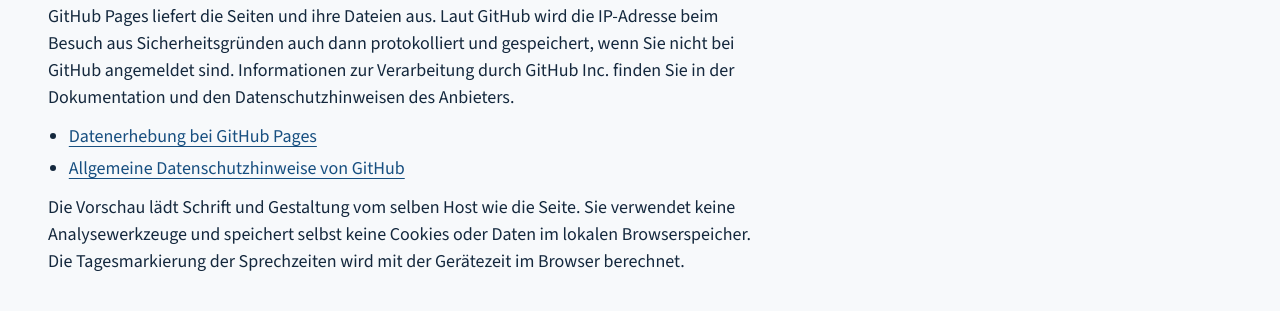
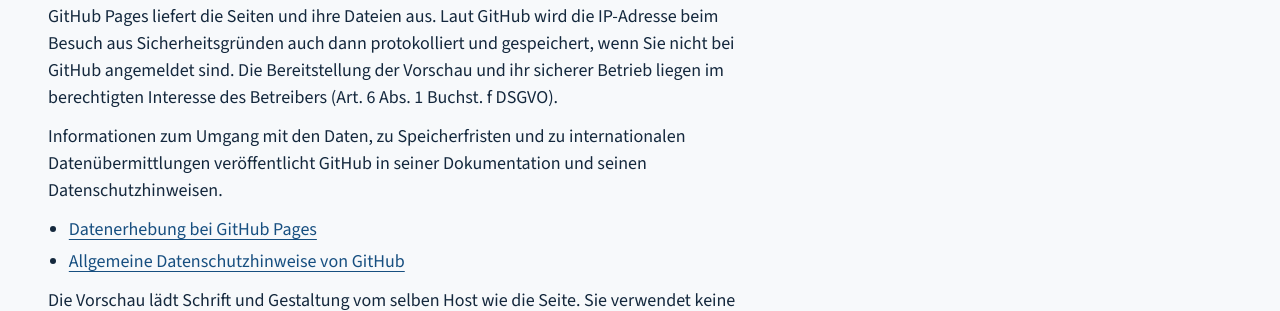
Before and after one commit to sl3ndrr/hausarztpraxis-grams, an Eleventy site: page src/datenschutz.njk in a window 1280 px wide. Shown: the part 452-763 px from the top of the page. Built offline with nearby package versions, Linux system fonts and the light colour scheme; Eleventy itself is replaced by a stand-in of ours; files that its build step writes are made by us from their sources.

Commit message:
Serialize Pages releases and clarify hosting privacy

```diff
--- a/src/datenschutz.njk
+++ b/src/datenschutz.njk
@@ -7,7 +7,8 @@ permalink: /Datenschutzerklaerung/
 {% include 'betreiber.njk' %}
 
 <h2>Hosting auf GitHub Pages</h2>
-<p>GitHub Pages liefert die Seiten und ihre Dateien aus. Laut GitHub wird die IP-Adresse beim Besuch aus Sicherheitsgründen auch dann protokolliert und gespeichert, wenn Sie nicht bei GitHub angemeldet sind. Informationen zur Verarbeitung durch GitHub Inc. finden Sie in der Dokumentation und den Datenschutzhinweisen des Anbieters.</p>
+<p>GitHub Pages liefert die Seiten und ihre Dateien aus. Laut GitHub wird die IP-Adresse beim Besuch aus Sicherheitsgründen auch dann protokolliert und gespeichert, wenn Sie nicht bei GitHub angemeldet sind. Die Bereitstellung der Vorschau und ihr sicherer Betrieb liegen im berechtigten Interesse des Betreibers (Art. 6 Abs. 1 Buchst. f DSGVO).</p>
+<p>Informationen zum Umgang mit den Daten, zu Speicherfristen und zu internationalen Datenübermittlungen veröffentlicht GitHub in seiner Dokumentation und seinen Datenschutzhinweisen.</p>
 <ul>
   <li><a href="https://docs.github.com/en/pages/getting-started-with-github-pages/what-is-github-pages#data-collection">Datenerhebung bei GitHub Pages</a></li>
   <li><a href="https://docs.github.com/de/site-policy/privacy-policies/github-general-privacy-statement">Allgemeine Datenschutzhinweise von GitHub</a></li>
```
Also changed, not shown: .github/workflows/pages.yml.
